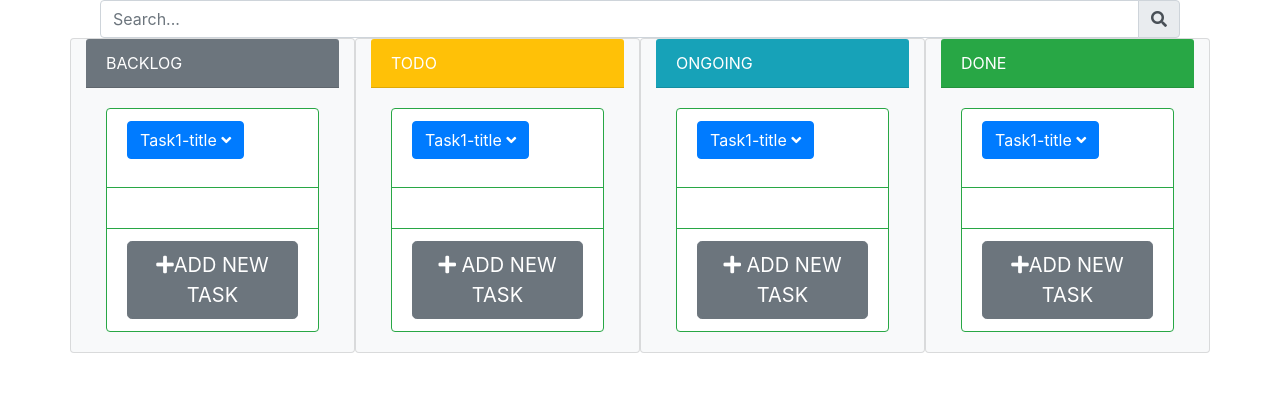
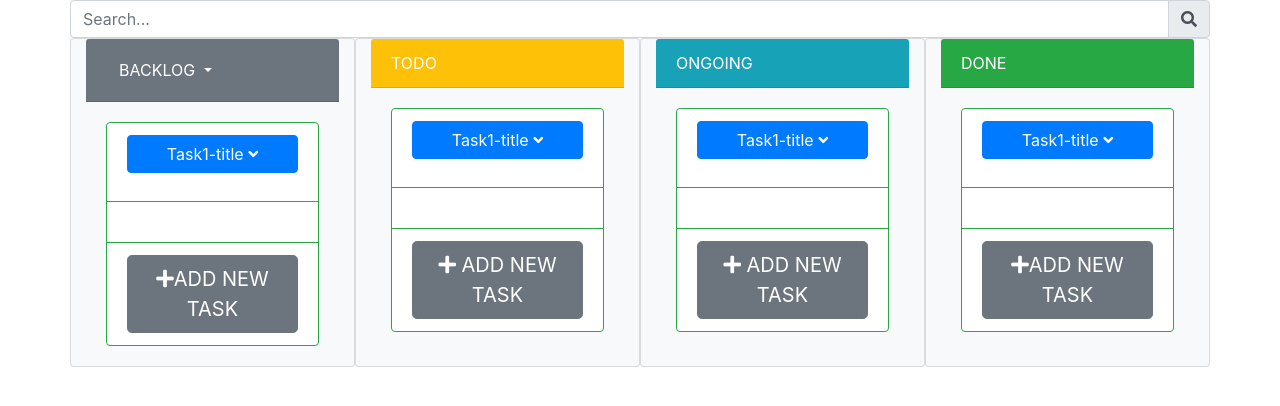
Before and after one commit to mscoul/gestion_des_t-ches, a plain HTML site: page index.html in a window 1280 px wide. Drawn offline with nearby package versions, Linux system fonts and the light colour scheme.

Commit message:
Interface Bootstrap mise à jour

```diff
--- a/index.html
+++ b/index.html
@@ -12,22 +12,33 @@
 <body>
     <div class="container-fluid">
         <div class="container">
-            <div class="input-group col-lg-12">
-                <input type="text" class="form-control" placeholder="Search..." aria-label="Recipient's username" aria-describedby="basic-addon2">
-                <div class="input-group-append">
-                    <span class="input-group-text" id="basic-addon2"><i class="fas fa-search"></i></span>
+            <div class="row">
+                <div class="input-group">
+                    <input type="text" class="form-control" placeholder="Search..." aria-label="Recipient's username" aria-describedby="basic-addon2">
+                    <div class="input-group-append">
+                        <span class="input-group-text" id="basic-addon2"><i class="fas fa-search"></i></span>
+                    </div>
                 </div>
-            </div>
-            <!--Fin de la search bar-->
-            <div class="row">
-                <div class="card text-white bg-light col-lg-3" style="max-width: 18rem;">
-                    <div class="card-header bg-secondary">BACKLOG</div>
+                <!--Fin de la search bar-->
+                <div class="card text-white bg-light col-lg-3 col-md-6 col-sm-12 col-xs-12" style="max-width: 33rem;">
+                    <div class="card-header bg-secondary">
+                        <div class="dropdown">
+                            <a class="btn btn-secondary dropdown-toggle text-left" href="#" role="button" id="dropdownMenuLink" data-toggle="dropdown" aria-haspopup="true" aria-expanded="false">
+                                BACKLOG
+                            </a>
+                            <div class="dropdown-menu" aria-labelledby="dropdownMenuLink">
+                                <a class="dropdown-item" href="#">Action</a>
+                                <a class="dropdown-item" href="#">Another action</a>
+                                <a class="dropdown-item" href="#">Something else here</a>
+                            </div>
+                        </div>
+                    </div>
                     <!--Fin du header BACKLOG-->
                     <div class="card-body">
-                        <div class="card border-success" style="max-width: 18rem;">
+                        <div class="card border-success" style="max-width: 33rem;">
                         <div class="card-header bg-transparent border-success">
                             <p>
-                                <button class="btn btn-primary" type="button" data-toggle="collapse" data-target="#collapseExample" aria-expanded="false" aria-controls="collapseExample">
+                                <button class="btn btn-primary col-12" type="button" data-toggle="collapse" data-target="#collapseExample" aria-expanded="false" aria-controls="collapseExample">
                                     Task1-title <i class="fas fa-angle-down"></i>
                                 </button>
                             </p>
@@ -35,7 +46,7 @@
                             <div class="collapse" id="collapseExample">
                                 <div class="card card-body">
                                     <div class="row">
-                                        <div class="">
+                                        <div class="col-12">
                                             <div class="list-group" id="list-tab" role="tablist">
                                                 <a class="list-group-item list-group-item-action active" id="list-home-list" data-toggle="list" href="#list-home" role="tab" aria-controls="home">Home</a>
                                                 <a class="list-group-item list-group-item-action" id="list-profile-list" data-toggle="list" href="#list-profile" role="tab" aria-controls="profile">Profile</a>
@@ -45,12 +56,12 @@
                                         </div>
                                     </div>
                                 </div>
-                                <div class="btn-group">
+                                <div class="btn-group col-12">
                                     <button type="button" class="btn btn-primary text-dark"><i class="fas fa-pen"></i></button>
                                     <button type="button" class="btn btn-primary dropdown-toggle dropdown-toggle-split text-dark" data-toggle="dropdown" aria-haspopup="true" aria-expanded="false">
                                         <span class="sr-only">Toggle Dropdown</span>
                                     </button>
-                                    <div class="dropdown-menu">
+                                    <div class="dropdown-menu ">
                                         <a class="dropdown-item" href="#">To backlog</a>
                                         <a class="dropdown-item" href="#">On going</a>
                                         <a class="dropdown-item" href="#">Done</a>
@@ -74,14 +85,14 @@
                     </div>
                 </div>
                 <!--Fin du body backlog card-->
-                <div class="card text-white bg-light col-lg-3" style="max-width: 18rem;">
+                <div class="card text-white bg-light col-lg-3 col-md-6 col-sm-12 col-xs-12" style="max-width: 33rem;">
                     <div class="card-header bg-warning">TODO</div>
                     <!--Fin du header TODO-->
                     <div class="card-body">
-                        <div class="card border-success" style="max-width: 18rem;">
+                        <div class="card border-success" style="max-width: 33rem;">
                             <div class="card-header bg-transparent border-success">
                                     <p>
-                                        <button class="btn btn-primary" type="button" data-toggle="collapse" data-target="#collapseExample" aria-expanded="false" aria-controls="collapseExample">
+                                        <button class="btn btn-primary col-12" type="button" data-toggle="collapse" data-target="#collapseExample" aria-expanded="false" aria-controls="collapseExample">
                                             Task1-title <i class="fas fa-angle-down"></i>
                                         </button>
                                     </p>
@@ -100,7 +111,7 @@
                                             </div>
                                         </div>
                                         <!--Fin des listes-->
-                                        <div class="btn-group">
+                                        <div class="btn-group col-12">
                                             <button type="button" class="btn btn-primary text-dark"><i class="fas fa-pen"></i></button>
                                             <button type="button" class="btn btn-primary dropdown-toggle dropdown-toggle-split text-dark" data-toggle="dropdown" aria-haspopup="true" aria-expanded="false">
                                                 <span class="sr-only">Toggle Dropdown</span>
@@ -128,14 +139,14 @@
                     </div>
                 </div>
                 <!--Fin du body todo card-->
-                <div class="card text-white bg-light col-lg-3" style="max-width: 18rem;">
+                <div class="card text-white bg-light col-lg-3 col-md-6 col-sm-12 col-xs-12" style="max-width: 33rem;">
                     <div class="card-header bg-info">ONGOING</div>
                     <!--Fin du header ONGOING-->
                     <div class="card-body">
-                        <div class="card border-success" style="max-width: 18rem;">
+                        <div class="card border-success" style="max-width: 33rem;">
                         <div class="card-header bg-transparent border-success">
                             <p>
-                                <button class="btn btn-primary" type="button" data-toggle="collapse" data-target="#collapseExample" aria-expanded="false" aria-controls="collapseExample">
+                                <button class="btn btn-primary col-12" type="button" data-toggle="collapse" data-target="#collapseExample" aria-expanded="false" aria-controls="collapseExample">
                                     Task1-title <i class="fas fa-angle-down"></i>
                                 </button>
                             </p>
@@ -154,7 +165,7 @@
                                     </div>
                                 </div>
                             <!--Fin de la liste-->
-                            <div class="btn-group">
+                            <div class="btn-group col-12">
                                 <button type="button" class="btn btn-primary text-dark"><i class="fas fa-pen"></i></button>
                                 <button type="button" class="btn btn-primary dropdown-toggle dropdown-toggle-split text-dark" data-toggle="dropdown" aria-haspopup="true" aria-expanded="false">
                                     <span class="sr-only">Toggle Dropdown</span>
@@ -182,14 +193,14 @@
                     </div>
                 </div>
                 <!--Fin du body ongoing card-->
-                <div class="card text-white bg-light col-lg-3" style="max-width: 18rem;">
+                <div class="card text-white bg-light col-lg-3 col-md-6 col-sm-12 col-xs-12" style="max-width: 33rem;">
                     <div class="card-header bg-success">DONE</div>
                     <!--Fin du header DONE-->
                     <div class="card-body">
-                        <div class="card border-success" style="max-width: 18rem;">
+                        <div class="card border-success" style="max-width: 33rem;">
                             <div class="card-header bg-transparent border-success">
                                 <p>
-                                    <button class="btn btn-primary" type="button" data-toggle="collapse" data-target="#collapseExample" aria-expanded="false" aria-controls="collapseExample">
+                                    <button class="btn btn-primary col-12" type="button" data-toggle="collapse" data-target="#collapseExample" aria-expanded="false" aria-controls="collapseExample">
                                         Task1-title <i class="fas fa-angle-down"></i>
                                     </button>
                                 </p>
@@ -208,7 +219,7 @@
                                         </div>
                                     </div>
                                     <!--Fin de la liste-->
-                                    <div class="btn-group">
+                                    <div class="btn-group col-12">
                                         <button type="button" class="btn btn-primary text-dark"><i class="fas fa-pen"></i></button>
                                         <button type="button" class="btn btn-primary dropdown-toggle dropdown-toggle-split text-dark" data-toggle="dropdown" aria-haspopup="true" aria-expanded="false">
                                             <span class="sr-only">Toggle Dropdown</span>
```
